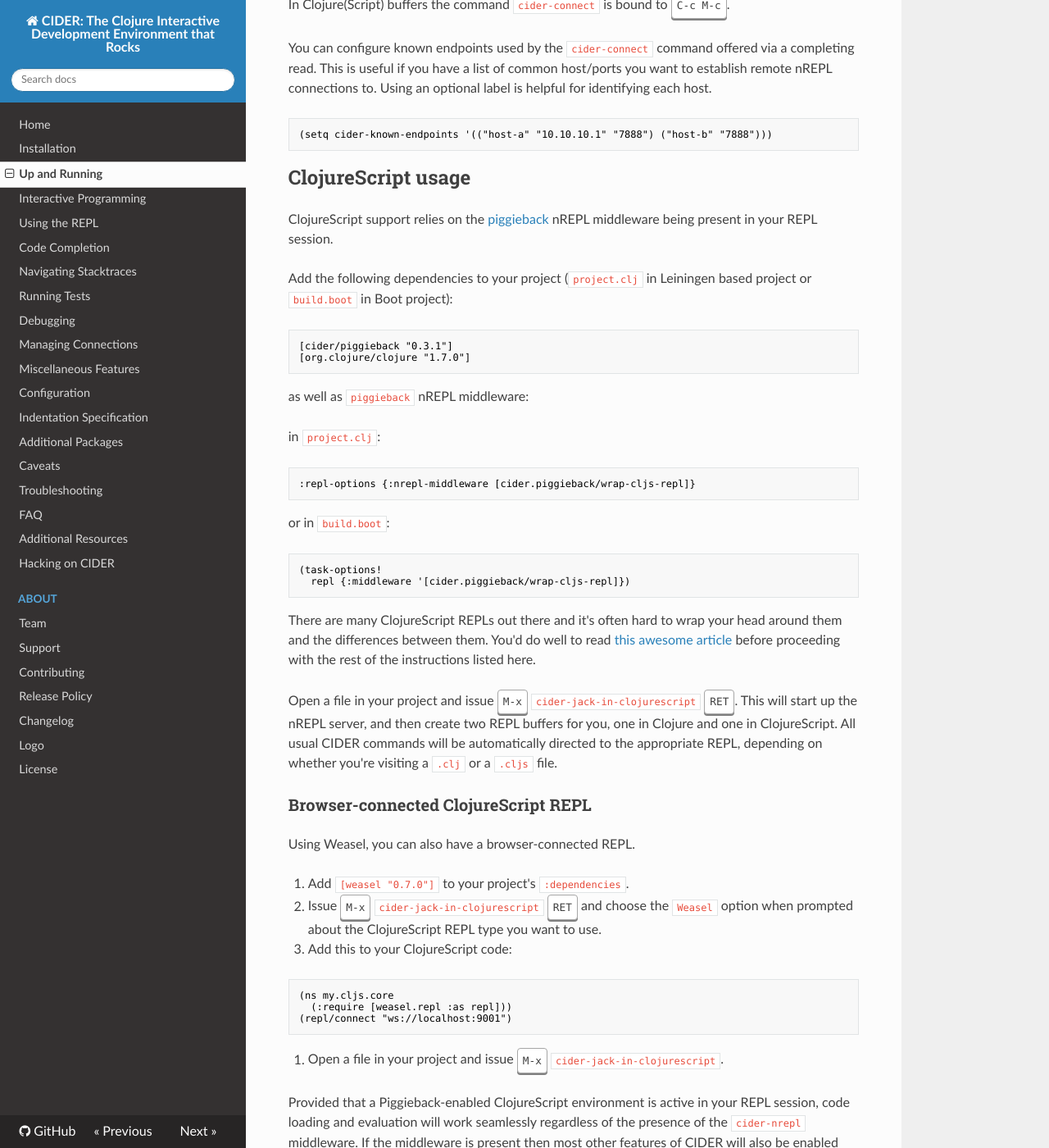
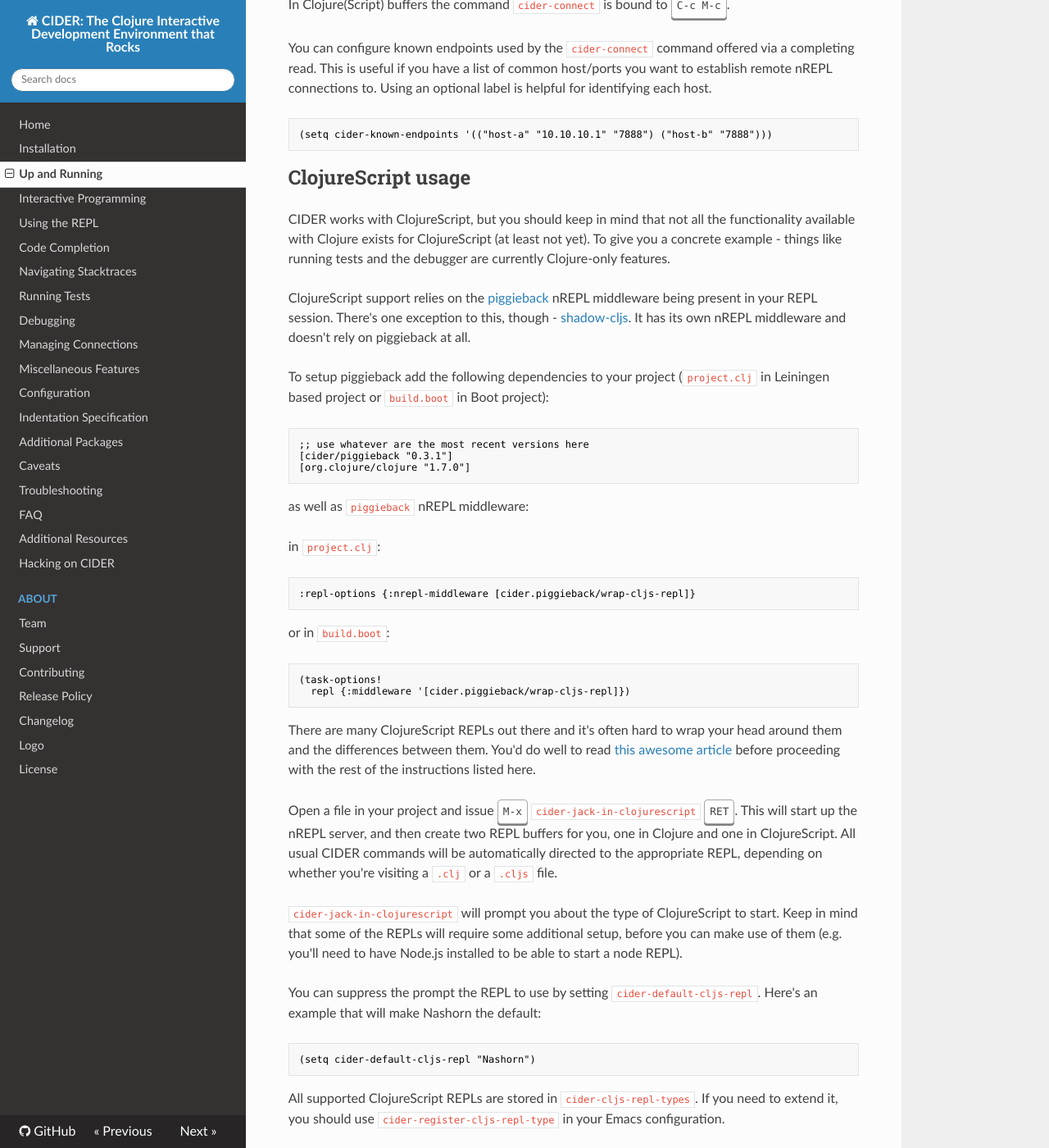
Before and after one commit to clojure-emacs/cider, an MkDocs documentation site: the page built from doc/up_and_running.md, in a window 1280 px wide and 1400 px high, scrolled down 1614 px. Shown: the whole window at 82% size. Built offline with MkDocs 1.6.1, drawn with Linux system fonts in a browser that asks for light colours; nearby versions of some CDN libraries; old or Windows-style settings are respelled for this version of MkDocs; some of the changed text lies outside the part shown.

Commit message:
Extend a bit the ClojureScript section of the manual

````diff
--- a/doc/up_and_running.md
+++ b/doc/up_and_running.md
@@ -79,13 +79,22 @@
 
 ## ClojureScript usage
 
-ClojureScript support relies on the [piggieback][] nREPL middleware being
-present in your REPL session.
+CIDER works with ClojureScript, but you should keep in mind that not all
+the functionality available with Clojure exists for ClojureScript (at least
+not yet). To give you a concrete example - things like running tests and
+the debugger are currently Clojure-only features.
 
-Add the following dependencies to your project (`project.clj` in
-Leiningen based project or `build.boot` in Boot project):
+ClojureScript support relies on the [piggieback][] nREPL middleware
+being present in your REPL session. There's one exception to this,
+though - [shadow-cljs][]. It has its own nREPL middleware and doesn't rely
+on piggieback at all.
+
+To setup piggieback add the following dependencies to your project
+(`project.clj` in Leiningen based project or `build.boot` in Boot
+project):
 
 ```clojure
+;; use whatever are the most recent versions here
 [cider/piggieback "0.3.1"]
 [org.clojure/clojure "1.7.0"]
 ```
@@ -116,6 +125,33 @@
 ClojureScript. All usual CIDER commands will be automatically directed to the
 appropriate REPL, depending on whether you're visiting a `.clj` or a `.cljs`
 file.
+
+`cider-jack-in-clojurescript` will prompt you about the type of
+ClojureScript to start. Keep in mind that some of the REPLs will
+require some additional setup, before you can make use of them (e.g. you'll
+need to have Node.js installed to be able to start a node REPL).
+
+You can suppress the prompt the REPL to use by setting `cider-default-cljs-repl`.
+Here's an example that will make Nashorn the default:
+
+```el
+(setq cider-default-cljs-repl "Nashorn")
+```
+
+All supported ClojureScript REPLs are stored in
+`cider-cljs-repl-types`. If you need to extend it, you should use
+`cider-register-cljs-repl-type` in your Emacs configuration.
+
+```el
+(cider-register-cljs-repl-type "super-cljs" "(do (...))" optional-requirements-function)
+```
+
+You can also create a ClojureScript REPL with the command
+`cider-create-sibling-cljs-repl` in cases where you already have a
+Clojure REPL running.
+
+Continue reading for the additional setup needed for the various ClojureScript
+REPLs out there.
 
 ### Browser-connected ClojureScript REPL
 
@@ -213,9 +249,26 @@
 You should also check out
 [Figwheel's wiki](https://github.com/bhauman/lein-figwheel/wiki/Using-the-Figwheel-REPL-within-NRepl).
 
+### Using shadow-cljs
+
+Provided you've configured your project correctly you can simply use
+`cider-jack-in-clojurescript` to use `shadow-cljs`.
+
+This will automatically start the shadow-cljs server and connect to it. You'll also
+be prompted for the build to use.
+
+Alternatively you can start the server manually with something like:
+
+```
+npx shadow-cljs server
+```
+
+And connect to it with `cider-connect`.
+
 [leiningen]: http://leiningen.org/
 [boot]: http://boot-clj.com/
 [piggieback]: https://github.com/clojure-emacs/piggieback
+[shadow-cljs]: https://github.com/thheller/shadow-cljs
 
 ## Working with `.cljc` files
 
````
